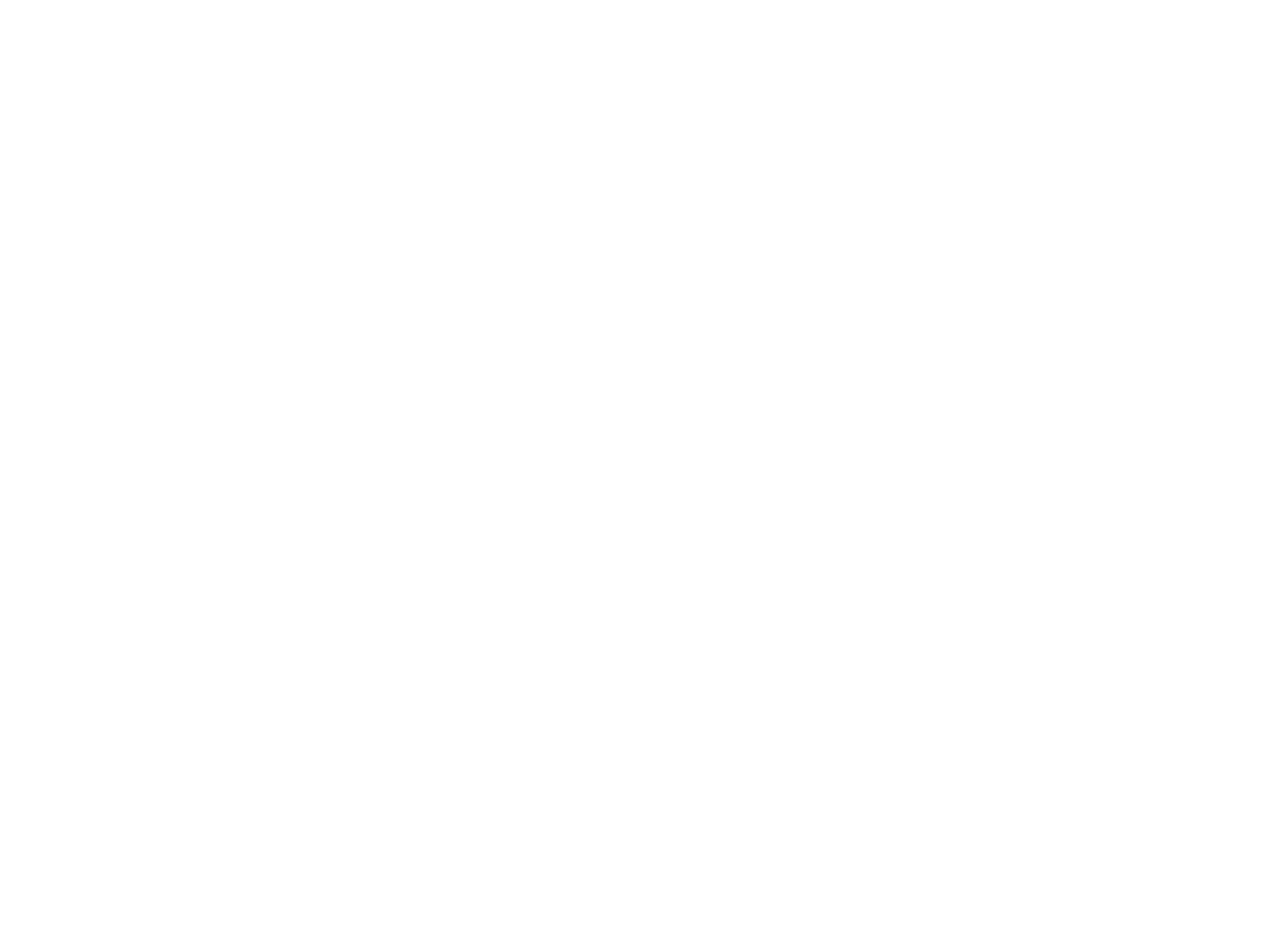
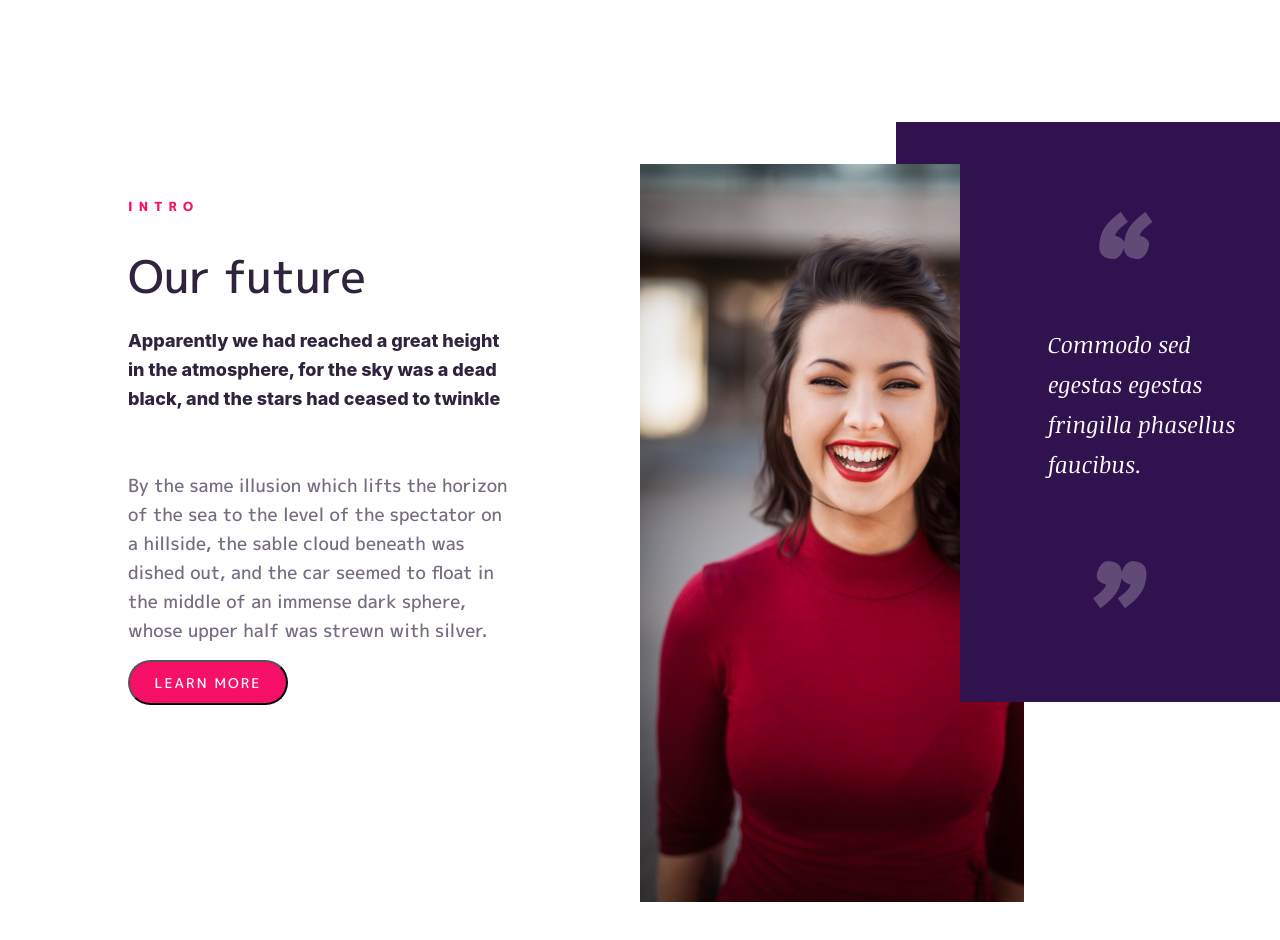
Before and after one commit to razaqfatiu/hazon-tech, a React (Create React App) app: page / in a window 1280 px wide. Shown: the part 830-1770 px from the top of the page. Built offline with nearby package versions, Linux system fonts and the light colour scheme.

Commit message:
create info component

```diff
--- a/src/App.js
+++ b/src/App.js
@@ -1,11 +1,13 @@
 import React from 'react';
 // import './App.css';
 import Header from './Component/Header';
+import Intro from './Component/Intro';
 
 function App() {
   return (
     <div className="App">
       <Header />
+      <Intro />
     </div>
   );
 }
--- a/src/Component/Intro.js
+++ b/src/Component/Intro.js
@@ -0,0 +1,35 @@
+import React from 'react'
+import './Styles/index.css'
+import IntroImg from '../images/Photo.png'
+
+export default function Intro() {
+  return (
+    <div className="intro">
+
+      <div className="intro-left">
+        <p className="intro-head">INTRO</p>
+        <h1>Our future</h1>
+        <h5>Apparently we had reached a great height in the atmosphere, for the sky was a dead black, and the stars had ceased to twinkle</h5>
+        <p className="intro-foot">
+          By the same illusion which lifts the horizon of the sea to the level of the spectator on a hillside, the sable cloud beneath was dished out, and the car seemed to float in the middle of an immense dark sphere, whose upper half was strewn with silver.
+        </p>
+        <button className="intro-btn">LEARN MORE</button>
+      </div>
+
+      <div className="intro-right">
+        <div className="intro-bg"></div>
+        <div className="intro-img"></div>
+        <div className="intro-quote">
+          <p className="q-up">&ldquo;</p>
+          <blockquote >
+            Commodo sed egestas
+            egestas fringilla
+            phasellus faucibus.
+          </blockquote>
+          <p className='q-down'>&rdquo;</p>
+        </div>
+
+      </div>
+    </div>
+  )
+}
--- a/src/Component/Styles/index.css
+++ b/src/Component/Styles/index.css
@@ -1,4 +1,4 @@
-@import url('https://fonts.googleapis.com/css2?family=M+PLUS+1p:wght@500;800&display=swap');
+@import url('https://fonts.googleapis.com/css2?family=M+PLUS+1p:wght@500;800&family=Noticia+Text:ital@1&display=swap');
 :root {
   --header-margin-top: 0%;
   --nav-font: 'M PLUS 1p';
@@ -11,8 +11,7 @@
   width: 100%;
   height: 828px;
   left: -1px;
-  top: 0px;
-  /* background: linear-gradient(90deg, #5E239D 0%, rgba(196, 196, 196, 0) 56.77%) !important; */
+  top: 0%;
 }
 
 h2>.logo {
@@ -336,3 +335,217 @@
   /* Colors/White */
   color: #FCFCFC;
 }
+
+/* INTRO SECTION ----------- */
+
+.intro {
+  /* INTRO Header */
+  position: absolute;
+  width: 100%;
+  height: 828px;
+  /* left: 50%px; */
+  top: 828px;
+}
+
+.intro-left {
+  position: absolute;
+  width: 50%;
+  height: 100%;
+  left: 0%;
+  top: 0%;
+}
+
+.intro-left>.intro-head {
+  /* Intro */
+  position: absolute;
+  width: 50%;
+  height: 28px;
+  left: 20%;
+  top: 22%;
+  /* Title/Small */
+  font-family: var(--nav-font);
+  font-style: normal;
+  font-weight: 800;
+  font-size: 12.6px;
+  line-height: 26px;
+  letter-spacing: 6px;
+  text-transform: uppercase;
+  /* Colors/Primary */
+  color: #F61067;
+}
+
+.intro-left>h1 {
+  /* Our future */
+  position: absolute;
+  width: 100%;
+  height: 72px;
+  left: 20%;
+  top: 26%;
+  /* Headers/H3 */
+  font-family: var(--nav-font);
+  font-style: normal;
+  font-weight: 500;
+  font-size: 45px;
+  line-height: 67px;
+  /* TextColors/Headers */
+  color: #30233D;
+}
+
+.intro-left>h5 {
+  /* border: 2px solid yellow; */
+  /* Apparently we had reached a great height in the atmosphere, for the sky was a dead black, and the stars had ceased to twinkle. */
+  position: absolute;
+  width: 60%;
+  height: 89px;
+  left: 20%;
+  top: 36%;
+  /* Text/Regular_Bold */
+  font-family: Mplus 1p;
+  font-style: normal;
+  font-weight: 800;
+  font-size: 18px;
+  line-height: 29px;
+  /* TextColors/Headers */
+  color: #30233D;
+}
+
+.intro-left>.intro-foot {
+  /* border: 2px solid blue; */
+  /* By the same illusion which lifts the horizon of the sea to the level of the spectator on a hillside, the sable cloud beneath was dished out, and the car seemed to float in the middle of an immense dark sphere, whose upper half was strewn with silver. */
+  position: absolute;
+  width: 60%;
+  height: 144px;
+  left: 20%;
+  top: 55%;
+  /* Text/Regular */
+  font-family: var(--nav-font);
+  font-style: normal;
+  font-weight: normal;
+  font-size: 18px;
+  line-height: 29px;
+  /* TextColors/Maintext */
+  color: #776C82;
+}
+
+.intro-left>.intro-btn {
+  /* Button */
+  position: absolute;
+  width: 25%;
+  height: 45px;
+  left: 20%;
+  top: 80%;
+  font-family: var(--nav-font);
+  font-style: normal;
+  font-weight: 500;
+  font-size: 13.5px;
+  line-height: 20px;
+  letter-spacing: 2px;
+  text-transform: uppercase;
+  background: #F61067;
+  border-radius: 36px;
+  color: #FCFCFC;
+}
+
+.intro-right {
+  /* Quote */
+  /* border: 2px solid black; */
+  position: absolute;
+  width: 50%;
+  height: 100%;
+  left: 50%;
+  top: 0%;
+}
+
+.intro-right>.intro-bg {
+  /* Bg */
+  position: absolute;
+  width: 60%;
+  height: 70%;
+  right: 0%;
+  top: 15%;
+  /* Colors/Secondary_300 */
+  background: #30124E;
+  mix-blend-mode: normal;
+}
+
+.intro-right>.intro-img {
+  /* Photo */
+  position: absolute;
+  width: 60%;
+  height: 738px;
+  right: 40%;
+  top: 20%;
+  background: url('../../images/Photo.png');
+}
+
+.intro-right>.intro-quote {
+  position: absolute;
+  width: 50%;
+  height: 70%;
+  right: 0%;
+  top: 15%;
+  /* Colors/Secondary_300 */
+  background: #30124E;
+  mix-blend-mode: normal;
+  color: #FCFCFC;
+  font-family: Noticia Text;
+  font-style: italic;
+  font-weight: normal;
+  font-size: 22.5px;
+  line-height: 40px;
+  display: flex;
+  align-items: center;
+}
+
+.intro-quote>blockquote {
+  position: absolute;
+  width: 55%;
+  height: 70%;
+  right: 0%;
+  top: 10%;
+  width: 60%;
+  /* border: 3px solid yellow; */
+  font-family: Noticia Text;
+  font-style: italic;
+  font-weight: normal;
+  font-size: 22.5px;
+  line-height: 40px;
+  display: flex;
+  align-items: center;
+}
+
+.intro-right>.intro-quote>.q-up {
+  /* ” */
+  position: absolute;
+  height: 10%;
+  left: 40%;
+  top: 0%;
+  width: 40%;
+  /* border: 3px solid yellow; */
+  font-family: Noticia Text;
+  font-style: italic;
+  font-weight: bold;
+  font-size: 144px;
+  line-height: 10%;
+  /* Colors/LightGrey */
+  color: #F4F4ED;
+  opacity: 0.25;
+}
+
+.intro-right>.intro-quote>.q-down {
+  /* ” */
+  position: absolute;
+  height: 10%;
+  left: 40%;
+  top: 60%;
+  width: 40%;
+  /* border: 3px solid yellow; */
+  font-family: Noticia Text;
+  font-style: italic;
+  font-weight: bold;
+  font-size: 144px;
+  line-height: 10%;
+  /* Colors/LightGrey */
+  color: #F4F4ED;
+  opacity: 0.25;
+}
```
